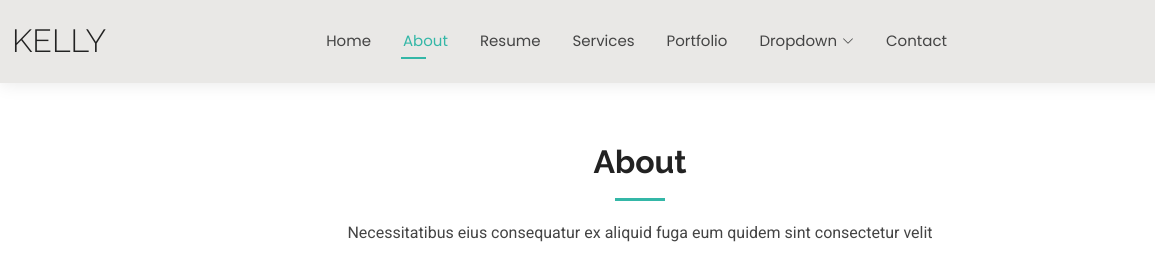
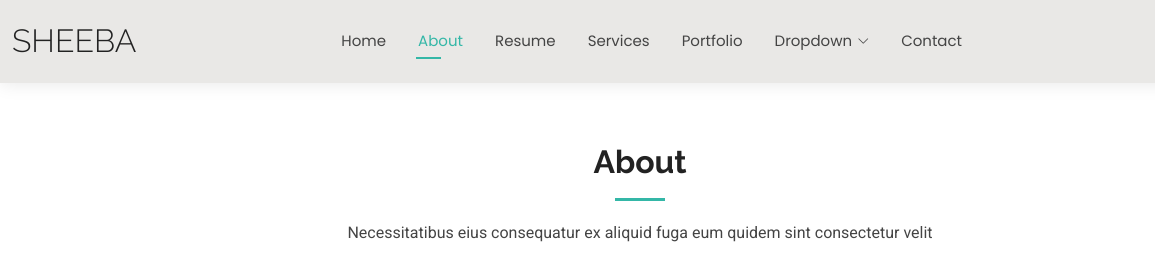
Before and after one commit to sheebasss/project2, a plain HTML site: page about.html in a window 1280 px wide. Shown: the top 280 px of the page, 0-1155 px from the left. Drawn offline with Linux system fonts and the light colour scheme.

Commit message:
Update about.html

```diff
--- a/about.html
+++ b/about.html
@@ -44,7 +44,7 @@
       <a href="index.html" class="logo d-flex align-items-center me-auto me-xl-0">
         <!-- Uncomment the line below if you also wish to use an image logo -->
         <!-- <img src="assets/img/logo.png" alt=""> -->
-        <h1 class="sitename">Kelly</h1>
+        <h1 class="sitename">SHEEBA</h1>
       </a>
 
       <nav id="navmenu" class="navmenu">
```
